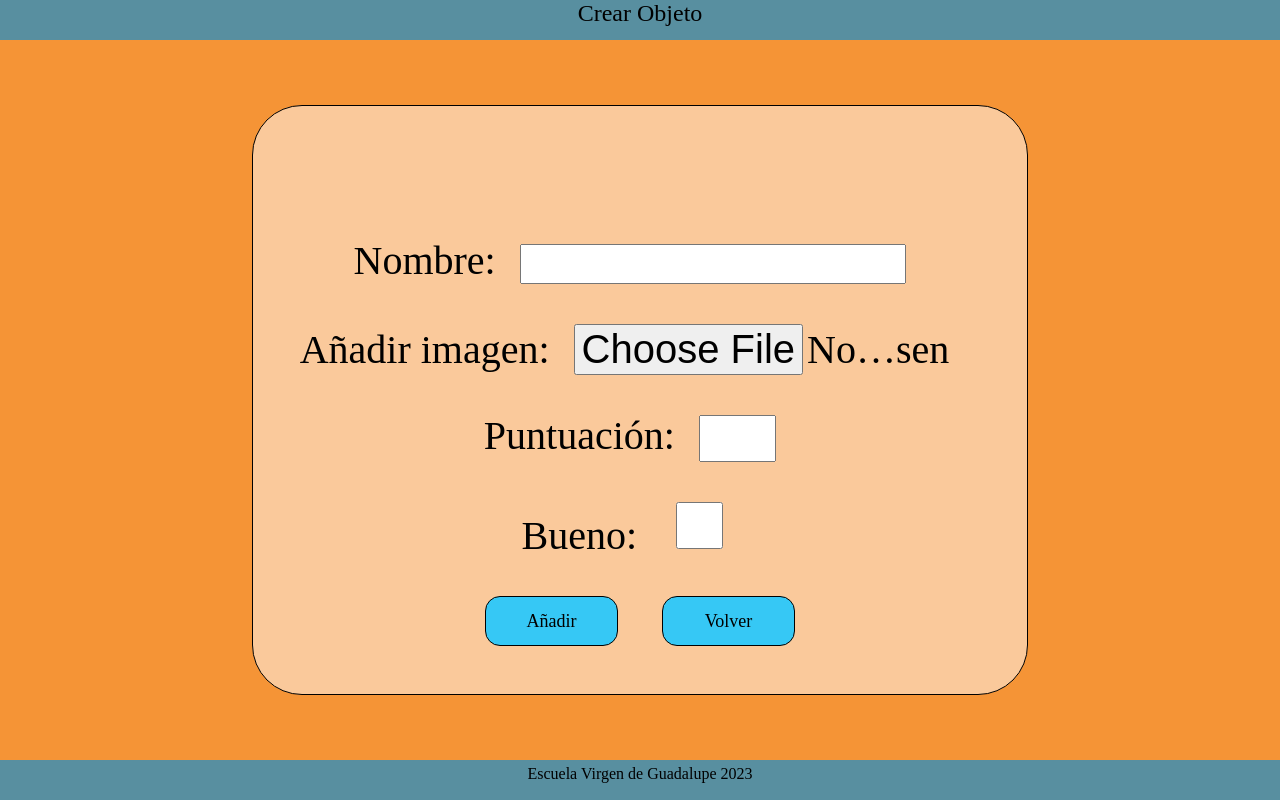
After one commit to CodeLandscape/2324_2DAW_LupaEcoLogica, a PHP site: page /crear_objeto.html in a window 1280 px wide. The commit adds this page. Run offline with PHP 8.4, Linux system fonts and the light colour scheme; some web fonts are replaced.

Commit message:
Nueva vista crear_objeto

```diff
--- /dev/null
+++ b/diseño/mockup/crear_objeto.html
@@ -0,0 +1,37 @@
+<!--Óscar Arroyo Aguadero-->
+<html>
+	<head>
+		<title>Crear Objeto</title>
+		<meta charset="UTF-8">
+		<link href="style.css" rel="stylesheet" type="text/css"/>
+	</head>
+    <body>
+        <!--Cabecera de la página-->
+		<header>
+            Crear Objeto
+        </header>
+        <form method='post'>
+            <div id="prueba">
+                <label for='nombre'>Nombre:</label>
+                <input type='text' id='nombre' name='nombre' required><br>
+
+                <label for='nPreguntas'>Añadir imagen:</label>
+                <input type='file' id='nPreguntas' name='nPreguntas' required><br>
+
+                <label for='nObjB'>Puntuación:</label>
+                <input type='text' id='nObjB' name='nObjB' required class="inputPeq"><br>
+                <label for='nObjB'>Bueno:</label>
+                <input type='checkbox' id='nObjB' name='nObjB' required class="inputPeq"><br>
+
+                <div id="botones">
+                    <input type='submit' value='Añadir'>
+                    <input type='submit' value='Volver'>
+                </div>
+
+            </div>
+        </form>
+        <footer>
+            <p>Escuela Virgen de Guadalupe 2023</p>
+        </footer>
+    </body>
+</html>
--- a/diseño/mockup/style.css
+++ b/diseño/mockup/style.css
@@ -40,7 +40,7 @@ header{
     width: 100%;
     text-align:center;
     background-color: #588FA0;
-    position: absolute;
+    position: fixed;
     height: 40px;
     top: 0;
     font-size: x-large;
@@ -50,7 +50,7 @@ footer{
     width: 100%;
     text-align:center;
     background-color: #588FA0;
-    position: absolute;
+    position: fixed;
     height: 40px;
     bottom: 0;
 }
@@ -66,13 +66,13 @@ form{
     padding: 20px;
     width: 57.3%;
     height: 68.5%;
+    overflow: auto;
     border-radius: 50px;
     background-color: rgba(255, 255, 255, 0.5); /* Opacidad del fondo del formulario */
 }
 input{
     margin: 20px;
-    width: 10%;
-    height: 10%;
+    width: 50%;
     font-size: 40px;
     font-family: 'Agbalumo';
 }
@@ -111,7 +111,7 @@ footer p{
 #prueba{
     position:absolute;
     bottom: 0;
-    top: 25%;
+    top: 20%;
     left: 0;
     right: 0;
     margin: 0;
@@ -120,8 +120,13 @@ footer p{
 #botones{
     position: absolute;
     bottom: 0;
-    top: 65%;
+    top: 75%;
     left: 0;
     right: 0;
     margin: 0;
 }
+
+.inputPeq{
+    width: 10%;
+    height: 10%;
+}
```
Also changed, not shown: diseño/mockup/config.html (+5 -5 lines).
